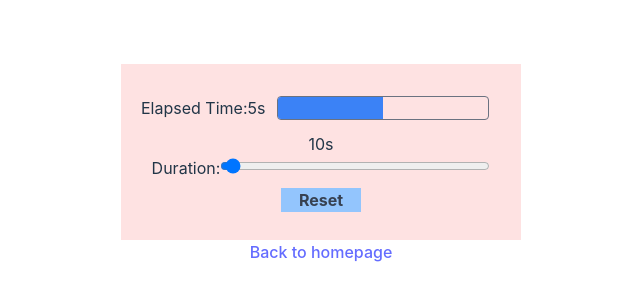
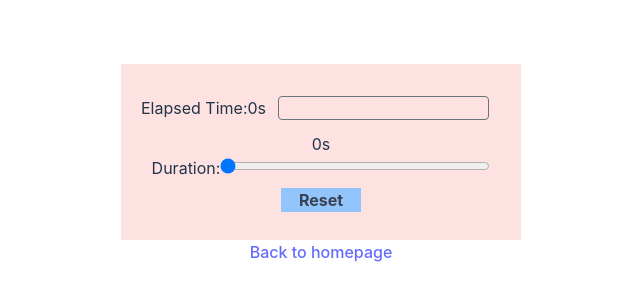
Before and after one commit to LuYujin9/7Guis, a React (Vite) app: page /timerPage in a window 1280 px wide. Shown: the part 236-536 px from the top of the page, without its empty margins (319-959 px from the left). Built offline with nearby package versions, Linux system fonts and the light colour scheme.

Commit message:
updated timer component

```diff
--- a/src/components/Timer.tsx
+++ b/src/components/Timer.tsx
@@ -1,35 +1,28 @@
 import { useEffect, useState, useRef } from "react";
 
 export function Timer() {
-  const [elapsedTime, setElapsedTime] = useState<number>(0);
-  const [inputValue, setInputValue] = useState<number>(10);
-  const [duration, setDuration] = useState<number>(10);
-
-  const time = useInterval(duration);
-
-  useEffect(() => {
-    setElapsedTime(time);
-  });
+  const [inputValue, setInputValue] = useState<number>(0);
+  /*  当data直接有相关性的时候,只需一个useState*/
+  const duration = inputValue / 10;
+  const [time, resetTime] = useInterval(duration);
 
   function handleChangeDuration(event: React.ChangeEvent<HTMLInputElement>) {
-    setDuration(Number(event.target.value) / 10);
     setInputValue(Number(event.target.value));
   }
 
   function handleReset() {
-    setElapsedTime(0);
-    setDuration(0);
+    resetTime();
+    setInputValue(0);
   }
 
   return (
     <div className="m-auto w-[25rem] p-5 bg-red-100  bg-white  md:bg-green-100 lg:bg-red-100">
       <div className="flex w-full m-auto">
-        <p className="flex-aut m-auto">Elapsed Time:{elapsedTime}s</p>
+        <p className="flex-aut m-auto">Elapsed Time:{time}s</p>
         <div className="flex-auto overflow-hidden border border-gray-500 w-1/2 h-6 rounded m-3 bg-red-100">
           <div
             className=" z-1 w-1/2 h-6  bg-blue-500 "
-            style={{ width: `${calculatePercentage(elapsedTime, duration)}` }}
-            //className=" w-1/2 h-6 rounded bg-green-100"
+            style={{ width: `${calculatePercentage(time, duration)}` }}
           ></div>
         </div>
       </div>
@@ -63,58 +56,47 @@ function calculatePercentage(Numerator: number, Denominator: number): string {
   return "0";
 }
 
-// function useInterval(duration: number) {
-//   const [time, setTimer] = useState(0);
-//   const countRef = useRef<number>(0); //is 0 a good idee??? or undefined
-//   countRef.current = duration - time;
+function useInterval(duration: number) {
+  const [time, setTimer] = useState(0);
+  const idRef = useRef<number | undefined>();
+  /* this is the way to use with different callback function, to fit different situation */
 
-//   useEffect(() => {
-//     performance.mark("timer interval");
-//     const intervalId = setInterval(() => {
-//       if (countRef.current > 0) {
-//         setTimer((i) => i + 1);
-//         countRef.current = countRef.current - 1;
-//         return;
-//       }
-//       const end = performance.measure("timer interval");
-//       console.log(end);
-//       clearInterval(intervalId);
-//     }, 1000);
-//     return () => {
-//       clearInterval(intervalId);
-//     };
-//   }, [duration]);
-//   return time;
+  //const callBackRef = useRef<() => void | undefined>();
+
+  // function callback() {
+  //   setTimer(time + 1);
   // }
 
-function useInterval(duration: number) {
-  const [time, setTimer] = useState(0);
-  const callBackRef = useRef<() => void | undefined>(); //is 0 a good idee??? or undefined
-  const idRef = useRef<number | undefined>();
-  function callback() {
-    setTimer(time + 1);
+  // useEffect(() => {
+  //   callBackRef.current = callback;
+  // });
+
+  if (time >= duration && idRef.current) {
+    console.log("cleared", idRef.current);
+    clearInterval(idRef.current);
   }
 
   useEffect(() => {
-    callBackRef.current = callback;
-  });
-
-  useEffect(() => {
-    //time is not updated in useEffect
-    performance.mark("timer interval");
+    if (time < duration) {
       const intervalId = setInterval(() => {
-      callBackRef.current?.();
+        setTimer((t) => t + 1);
+        // callBackRef.current?.();
       }, 1000);
+      console.log("started", intervalId);
       idRef.current = intervalId;
       return () => {
+        console.log("cleared", intervalId);
         clearInterval(intervalId);
       };
+      /*   return 的function会在第二次运行的时候, 被运行.  setTimer((t) => t + 1);也是一样的情况. !!再看一次event loop  */
+    }
   }, [duration]);
 
-  if (time >= duration && idRef.current) {
-    const end = performance.measure("timer interval");
-    console.log(end);
-    clearInterval(idRef.current);
+  return [
+    time,
+    () => {
+      setTimer(0);
+    },
+  ] as const;
+  /* 也可以type function的return */
 }
-  return time;
-}
```
Lines whose indentation alone changed are shown as unchanged.
